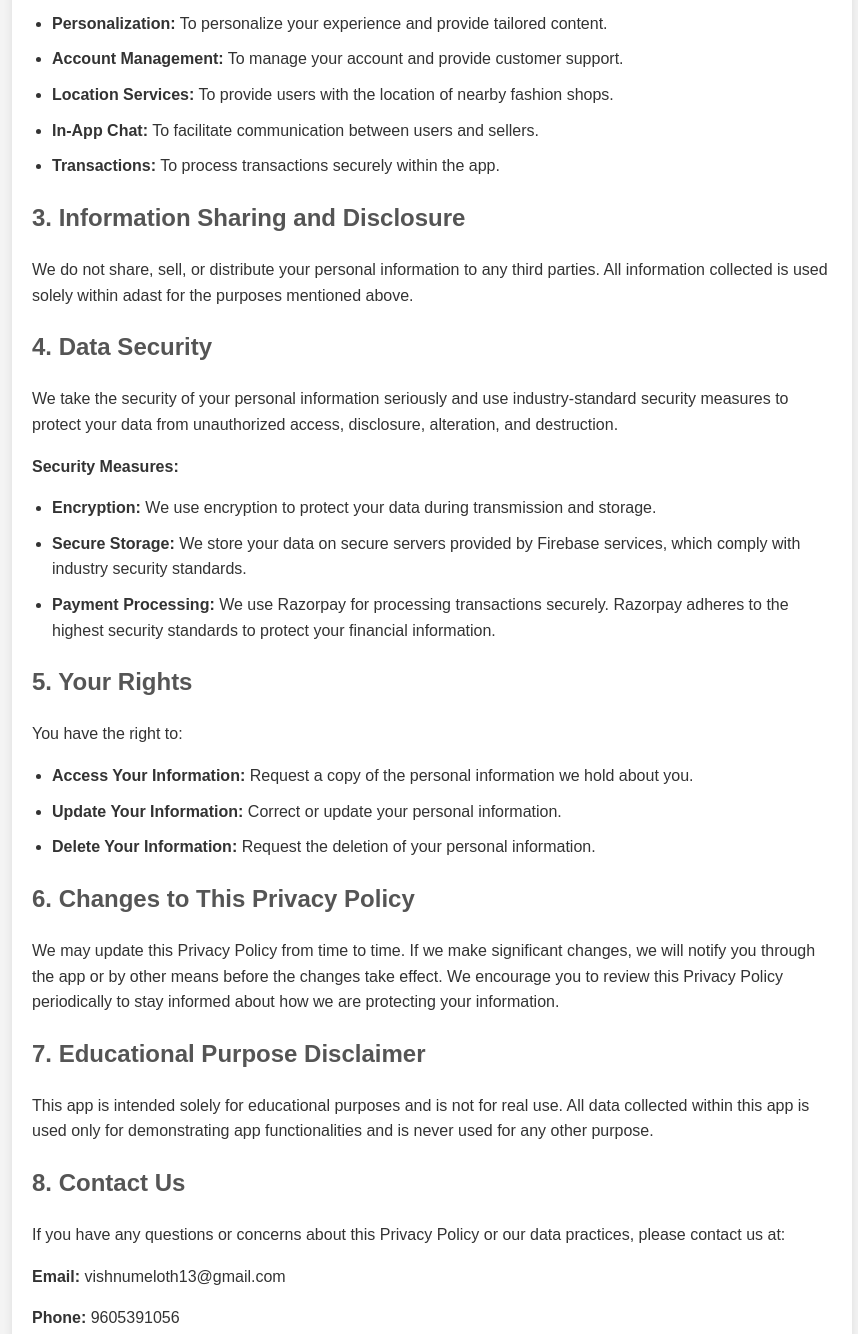
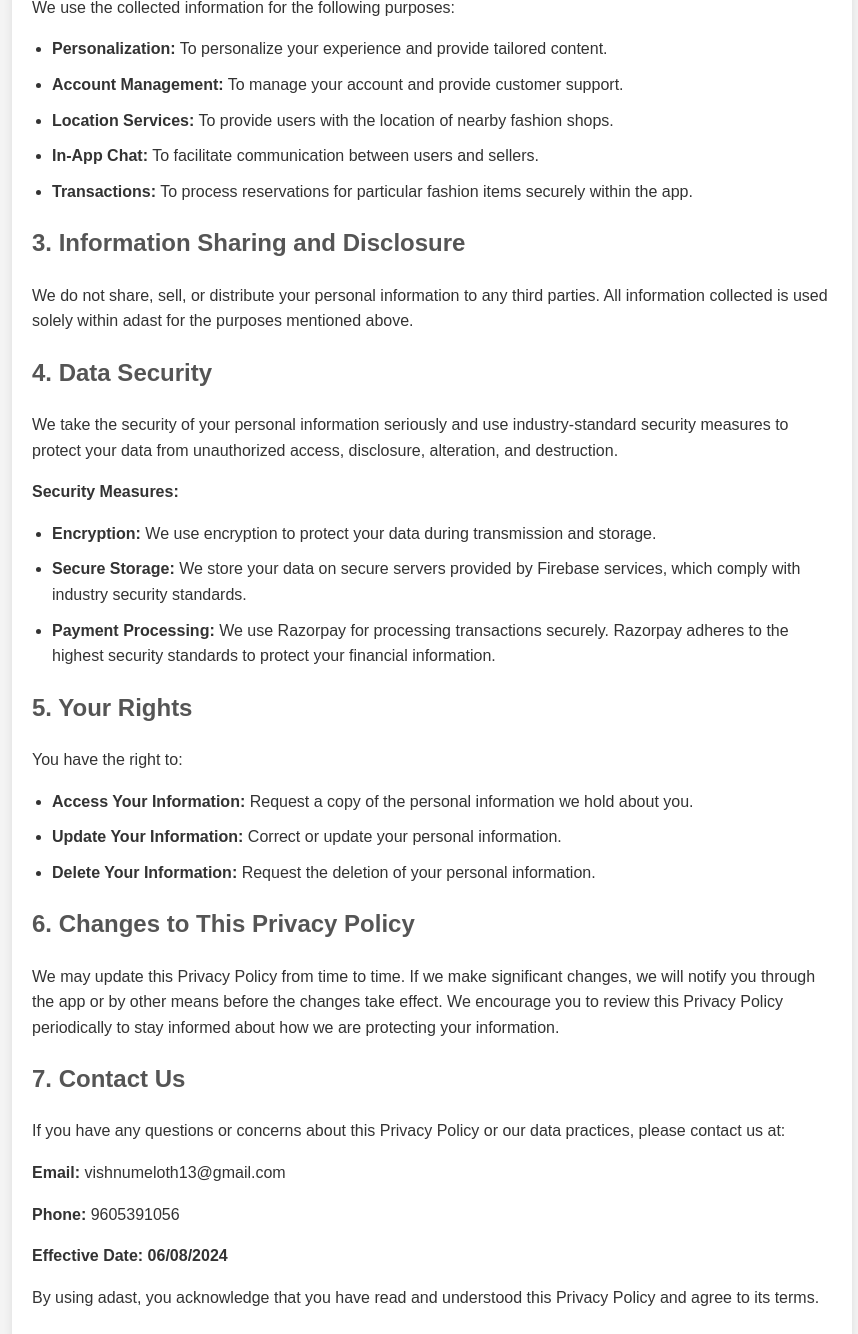
Before and after one commit to VishnuMelath/Privacy_policy_adast, a plain HTML site: page index.html in a window 1280 px wide. Shown: the part 608-1942 px from the top of the page, without its empty margins (208-1066 px from the left). Drawn offline with Linux system fonts and the light colour scheme.

Commit message:
Update index.html

```diff
--- a/index.html
+++ b/index.html
@@ -40,7 +40,7 @@
     <div class="container">
         <h1>Privacy Policy for adast</h1>
         <p><strong>Last Updated: 06/08/2024</strong></p>
-        <p>Welcome to adast! Your privacy is important to us. This Privacy Policy explains how we collect, use, disclose, and safeguard your information when you use our application. By using adast, you agree to the terms of this Privacy Policy.</p>
+        <p>Welcome to adast! Your privacy is important to us. This application is intended for educational purposes only and is not for real use. The data collected is never used for any other purpose beyond the scope of this educational project. This Privacy Policy explains how we collect, use, disclose, and safeguard your information when you use our application. By using adast, you agree to the terms of this Privacy Policy.</p>
 
         <h2>1. Information We Collect</h2>
         <p>We collect the following information from you to provide a personalized experience:</p>
@@ -57,7 +57,7 @@
             <li><strong>Account Management:</strong> To manage your account and provide customer support.</li>
             <li><strong>Location Services:</strong> To provide users with the location of nearby fashion shops.</li>
             <li><strong>In-App Chat:</strong> To facilitate communication between users and sellers.</li>
-            <li><strong>Transactions:</strong> To process transactions securely within the app.</li>
+            <li><strong>Transactions:</strong> To process reservations for particular fashion items securely within the app.</li>
         </ul>
 
         <h2>3. Information Sharing and Disclosure</h2>
@@ -83,10 +83,7 @@
         <h2>6. Changes to This Privacy Policy</h2>
         <p>We may update this Privacy Policy from time to time. If we make significant changes, we will notify you through the app or by other means before the changes take effect. We encourage you to review this Privacy Policy periodically to stay informed about how we are protecting your information.</p>
 
-        <h2>7. Educational Purpose Disclaimer</h2>
-        <p>This app is intended solely for educational purposes and is not for real use. All data collected within this app is used only for demonstrating app functionalities and is never used for any other purpose.</p>
-
-        <h2>8. Contact Us</h2>
+        <h2>7. Contact Us</h2>
         <p>If you have any questions or concerns about this Privacy Policy or our data practices, please contact us at:</p>
         <p><strong>Email:</strong> vishnumeloth13@gmail.com</p>
         <p><strong>Phone:</strong> 9605391056</p>
```
